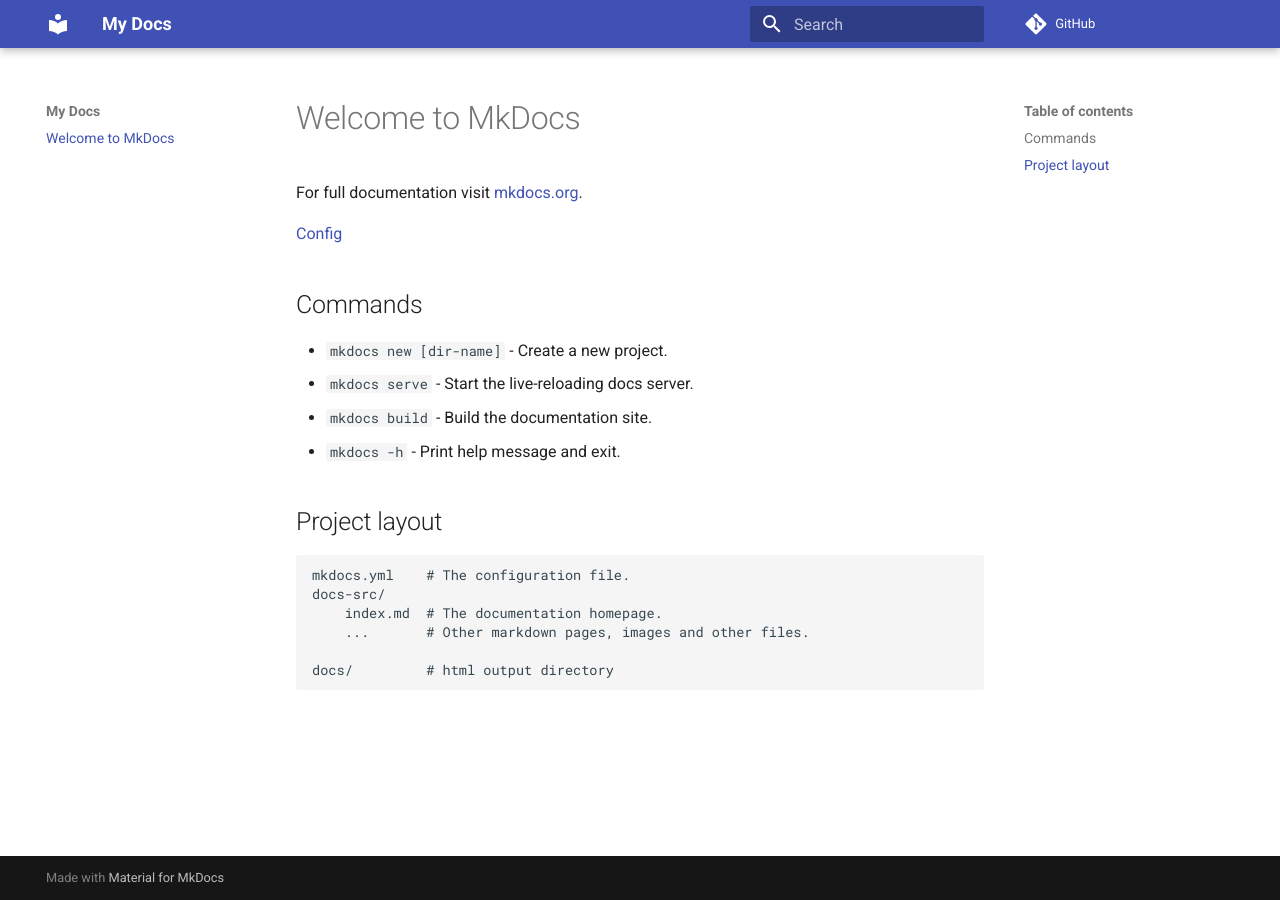
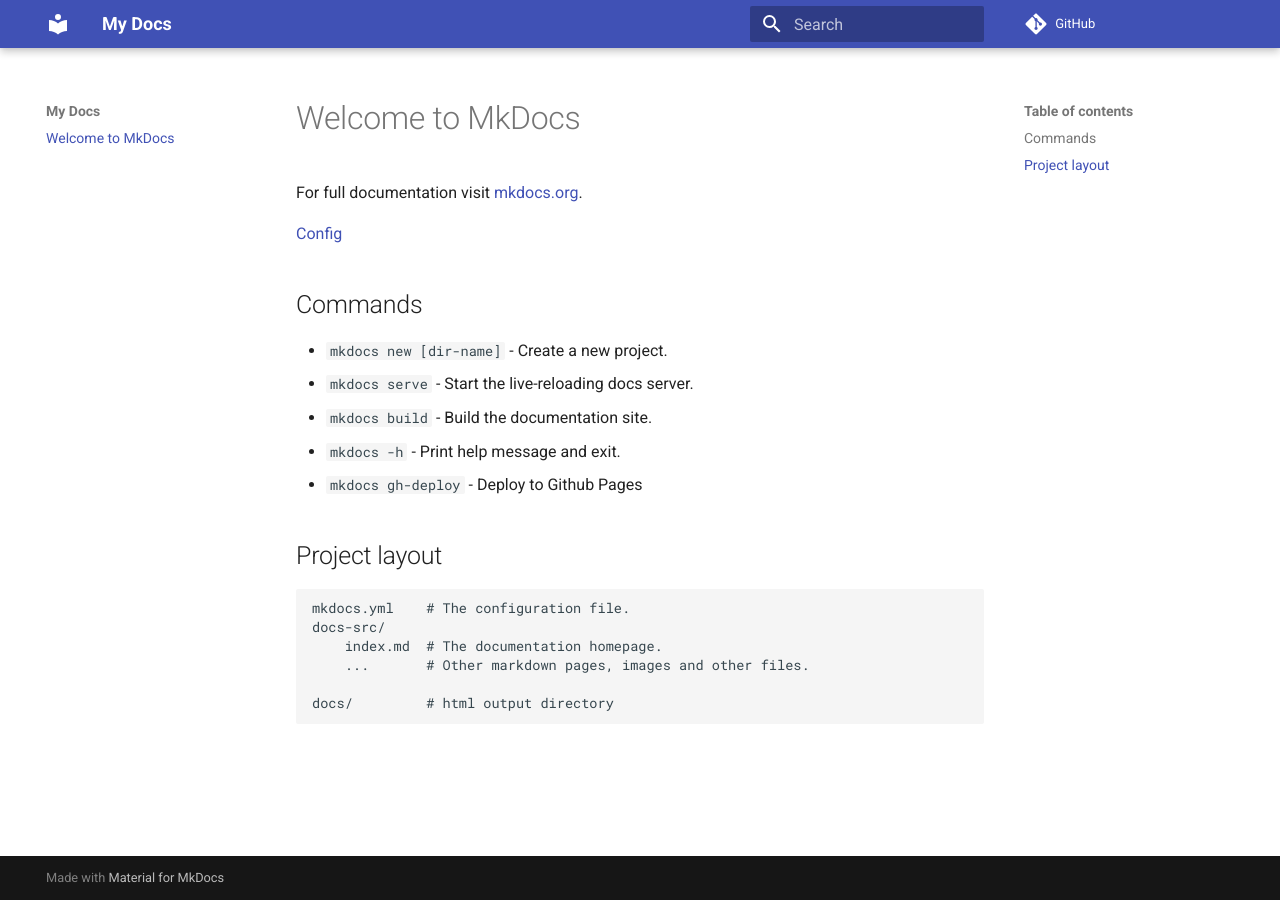
Before and after one commit to DarinDev1000/mkdocs_trial, an MkDocs documentation site: the page built from docs-src/index.md, in a window 1280 px wide. Built offline with MkDocs 1.6.1 and Material for MkDocs 9.7.7, drawn with Linux system fonts in a browser that asks for light colours; comment, search, counter and statistics services are not loaded.

Commit message:
github pages line

```diff
--- a/docs-src/index.md
+++ b/docs-src/index.md
@@ -10,7 +10,7 @@ For full documentation visit [mkdocs.org](https://www.mkdocs.org).
 * `mkdocs serve` - Start the live-reloading docs server.
 * `mkdocs build` - Build the documentation site.
 * `mkdocs -h` - Print help message and exit.
-
+* `mkdocs gh-deploy` - Deploy to Github Pages
 
 ## Project layout
 
```
